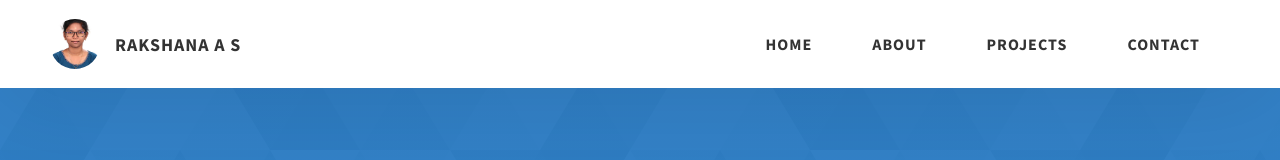
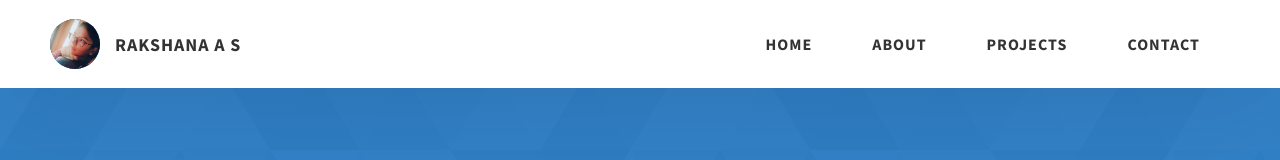
Before and after one commit to Rakshana-AS/My-Portfolio, a website: page index.html in a window 1280 px wide. Shown: the top 160 px of the page. Drawn offline with Linux system fonts and the light colour scheme; files whose address does not match are found by name.

Commit message:
index.html

```diff
--- a/index.html
+++ b/index.html
@@ -21,7 +21,7 @@
     <div class="header__content">
       <div class="header__logo-container">
         <div class="header__logo-img-cont">
-          <img src="Rakshana A S - photo.jpg" alt="Ram Maheshwari Logo Image"
+          <img src="WhatsApp Image 2023-12-21 at 9.53.46 AM.jpeg" alt="Ram Maheshwari Logo Image"
             class="header__logo-img" />
         </div>
         <span class="header__logo-sub">Rakshana A S</span>
```
